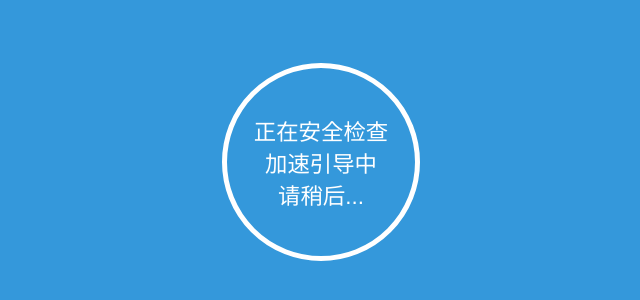
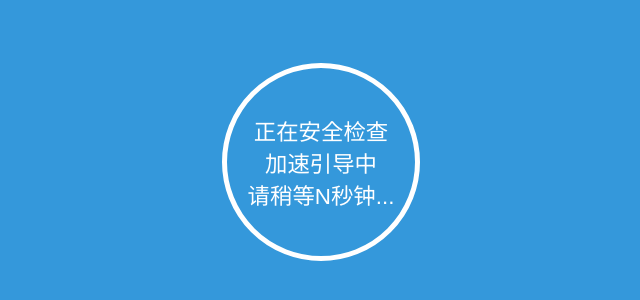
Before and after one commit to xtrojanCC/xtrojan.github.io, a plain HTML site: page index.html in a window 1280 px wide. Shown: the part 238-538 px from the top of the page, without its empty margins (319-959 px from the left). Drawn offline with Linux system fonts and the light colour scheme.

Commit message:
Update index.html

```diff
--- a/index.html
+++ b/index.html
@@ -6,6 +6,6 @@
 <style type="text/css">html,body,div,span,applet,object,iframe,h1,h2,h3,h4,h5,h6,p,blockquote,pre,a,abbr,acronym,address,big,cite,code,del,dfn,em,img,ins,kbd,q,s,samp,small,strike,strong,sub,sup,tt,var,b,u,i,center,dl,dt,dd,ol,ul,li,fieldset,form,label,legend,table,caption,tbody,tfoot,thead,tr,th,td,article,aside,canvas,details,embed,figure,figcaption,footer,header,hgroup,menu,nav,output,ruby,section,summary,time,mark,audio,video{margin:0;padding:0;border:0;font-size:100%;font:inherit;vertical-align:baseline}body{background:#3498db}#loader-container{width:188px;height:188px;color:white;margin:0 auto;position:absolute;top:50%;left:50%;margin-right:-50%;transform:translate(-50%,-50%);border:5px solid #3498db;border-radius:50%;-webkit-animation:borderScale 1s infinite ease-in-out;animation:borderScale 1s infinite ease-in-out}#loadingText{font-family:'Raleway',sans-serif;font-size:1.4em;position:absolute;top:50%;left:50%;margin-right:-50%;transform:translate(-50%,-50%)}@-webkit-keyframes borderScale{0%{border:5px solid white}50%{border:25px solid #3498db}100%{border:5px solid white}}@keyframes borderScale{0%{border:5px solid white}50%{border:25px solid #3498db}100%{border:5px solid white}}</style>
 </head>
 <body>
-<div id="loader-container"><center><p id="loadingText">正在安全检查<br/>加速引导中<br/>请稍后...</p></center></div>
+<div id="loader-container"><center><p id="loadingText">正在安全检查<br/>加速引导中<br/>请稍等N秒钟...</p></center></div>
 </body>
 </html>
```
